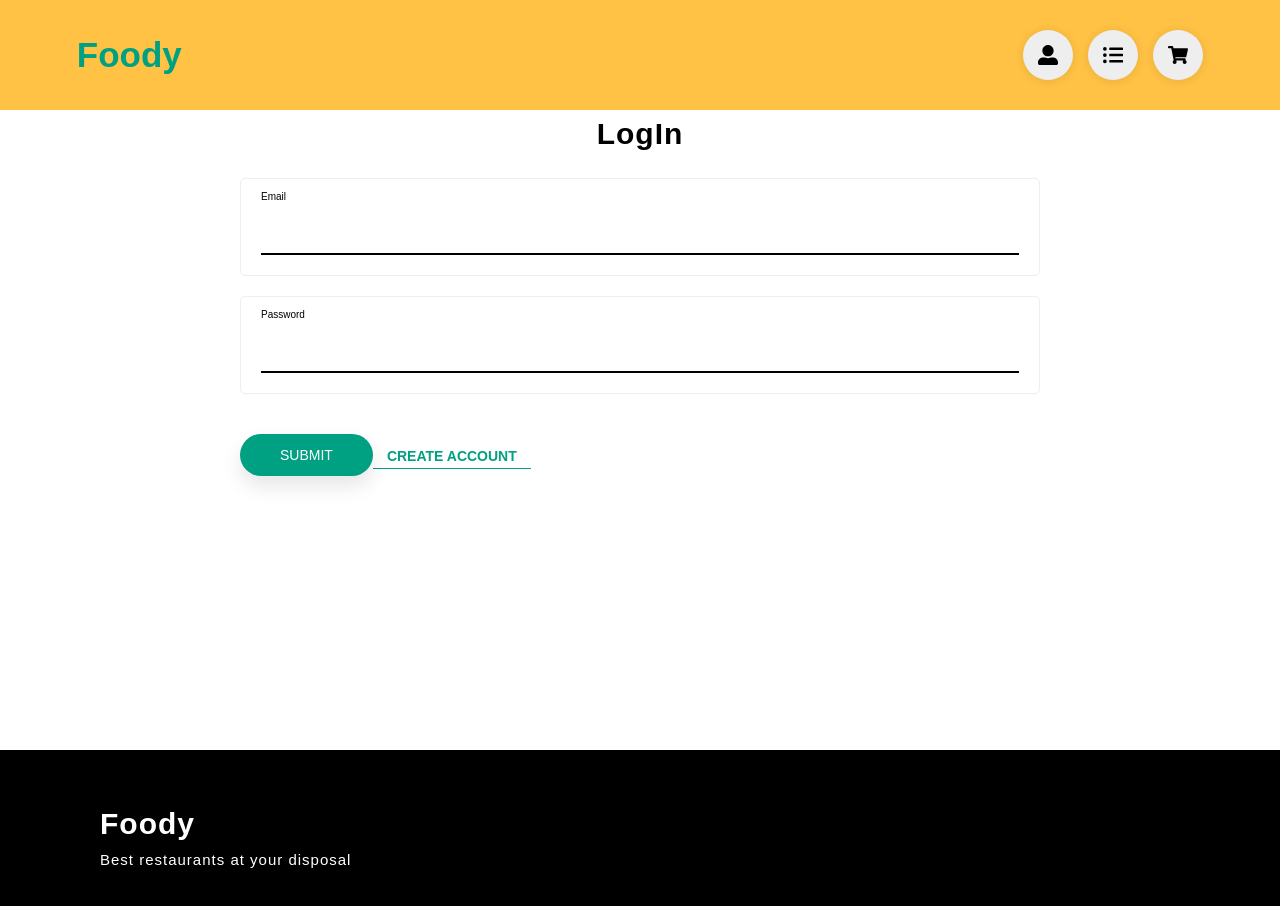
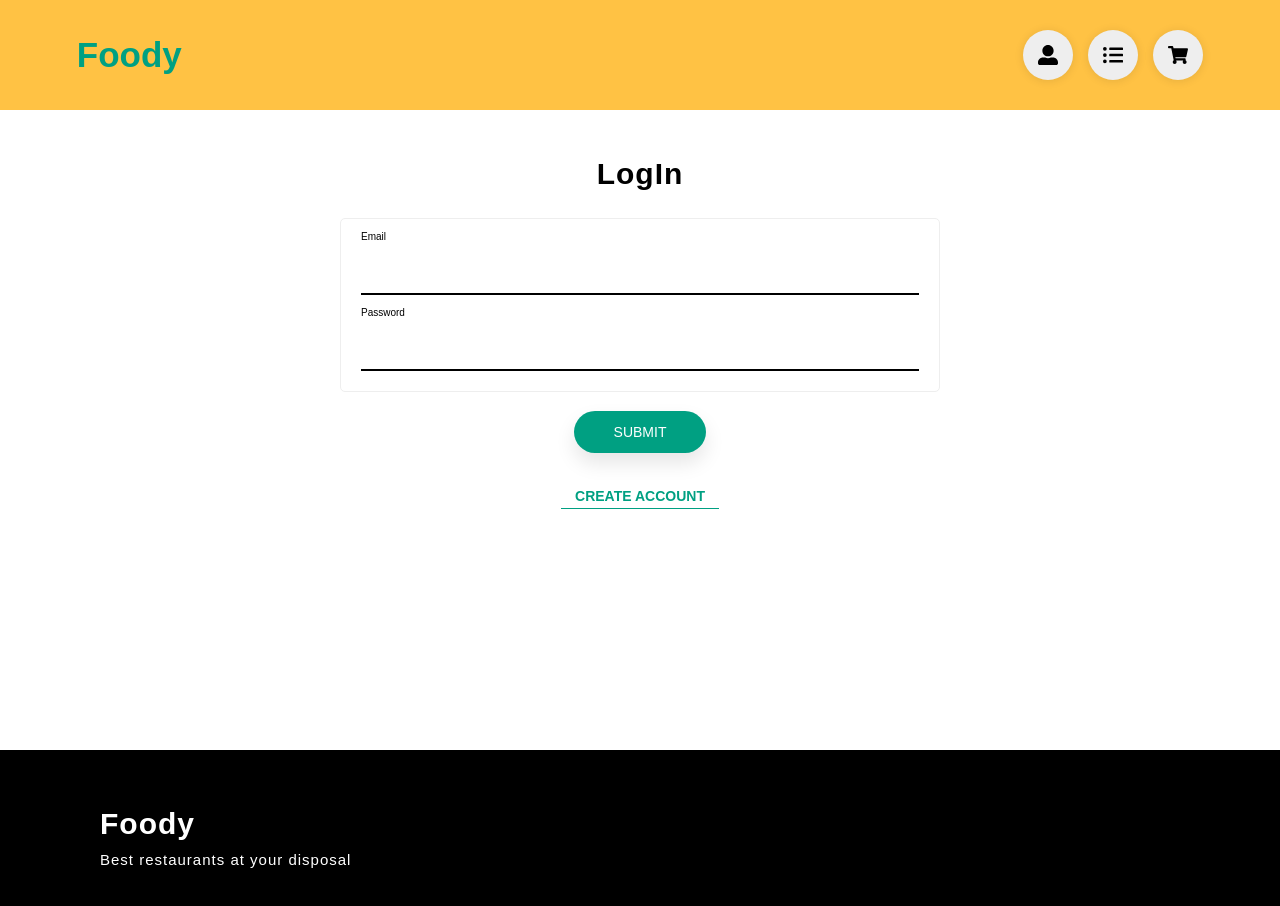
Before and after one commit to AdoDragicevic/foody, a React (Create React App) app: page /auth in a window 1280 px wide. Shown: the top 906 px of the page. Built offline with nearby package versions, Linux system fonts and the light colour scheme.

Commit message:
style form

```diff
--- a/src/pages/AuthPage.tsx
+++ b/src/pages/AuthPage.tsx
@@ -43,7 +43,7 @@ const AuthPage = () => {
   return (
     <PageLayout>
       <main className="auth-page__main">
-        <form className="form" onSubmit={handleSubmit}>
+        <form className="form mt-xl" onSubmit={handleSubmit}>
           <h2 className="h-secondary txt-center mb-md"> {isLogIn ? "LogIn" : "SignUp"} </h2>
           <fieldset className="fieldset">
             <label className="label" htmlFor="email">Email</label>
@@ -54,8 +54,6 @@ const AuthPage = () => {
               value={email}
               onChange={updateEmail}
             />
-          </fieldset>
-          <fieldset className="fieldset">
             <label className="label" htmlFor="password">Password</label>
             <input
               id="password"
@@ -80,7 +78,7 @@ const AuthPage = () => {
             )
           }
           <footer className="form__btns">
-            <button className="form__btn btn btn-main" type="submit" autoFocus>
+            <button className="btn btn-main" type="submit" autoFocus>
               Submit
             </button>
             <button
--- a/src/styles/UI/_form.scss
+++ b/src/styles/UI/_form.scss
@@ -1,6 +1,12 @@
 .form {
   width: 90%;
-  max-width: 80rem;
+  max-width: 60rem;
+
+  &__btns {
+    display: flex;
+    flex-direction: column;
+    align-items: center;
+  }
 }
 
 .fieldset {
```
